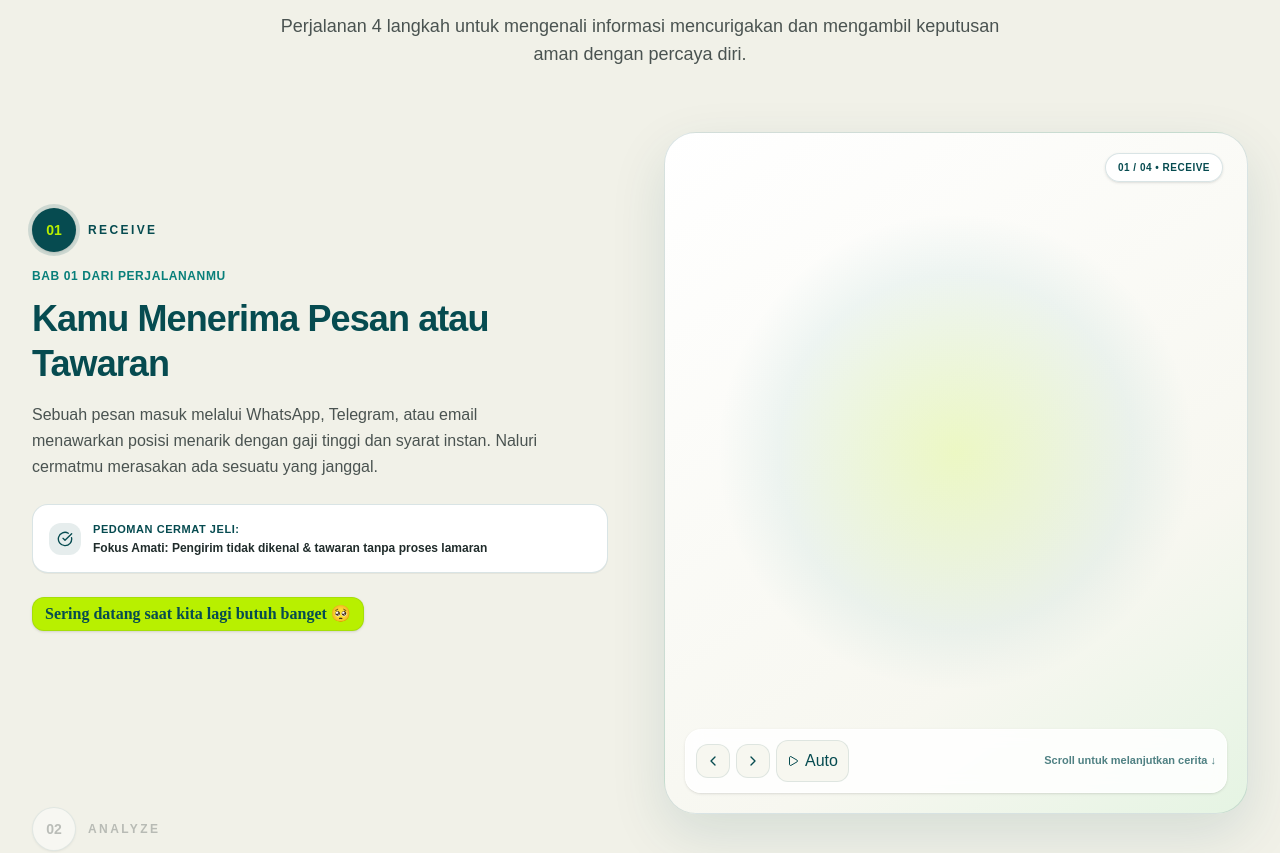
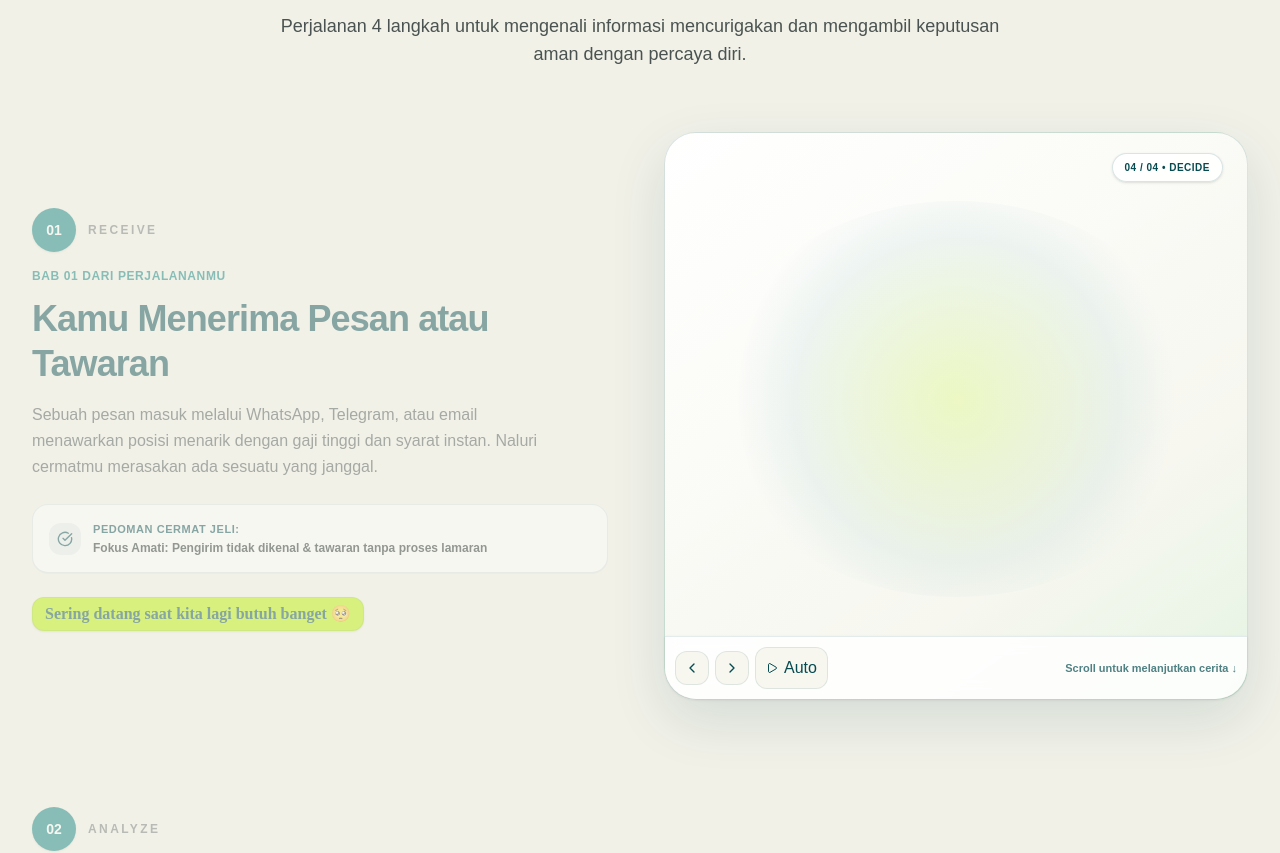
Before and after one commit to jona-2212/MIT_WEEK2026, a React (Vite) app in the folder mit-web/frontend/: page / in a window 1280 px wide. Shown: the part 1027-1880 px from the top of the page. Built offline with nearby package versions, Linux system fonts and the light colour scheme; no server answers.

Commit message:
memperbaiki tampilan konten section 2

```diff
--- a/mit-web/frontend/src/components/HowItWorksSection.tsx
+++ b/mit-web/frontend/src/components/HowItWorksSection.tsx
@@ -199,15 +199,42 @@ export const HowItWorksSection: React.FC<HowItWorksSectionProps> = ({ onCheckJob
   ]
 
   useEffect(() => {
-    const observer = new IntersectionObserver((entries) => {
-      const visible = entries.filter((entry) => entry.isIntersecting).sort((a, b) => b.intersectionRatio - a.intersectionRatio)[0]
-      if (visible) {
-        const index = Number((visible.target as HTMLElement).dataset.storyIndex)
-        if (!Number.isNaN(index)) setActiveStep(index)
+      let frameId = 0
+
+      const updateActiveStep = () => {
+        frameId = 0
+        const viewportCenter = window.innerHeight / 2
+        let closestIndex = 0
+        let closestDistance = Number.POSITIVE_INFINITY
+
+        chapterRefs.current.forEach((chapter, index) => {
+          if (!chapter) return
+
+          const bounds = chapter.getBoundingClientRect()
+          const chapterCenter = Math.min(Math.max(viewportCenter, bounds.top), bounds.bottom)
+          const distance = Math.abs(viewportCenter - chapterCenter)
+          if (distance < closestDistance) {
+            closestDistance = distance
+            closestIndex = index
+          }
+        })
+
+        setActiveStep((current) => current === closestIndex ? current : closestIndex)
       }
-    }, { threshold: [0.35, 0.6, 0.8], rootMargin: "-12% 0px -28% 0px" })
-    chapterRefs.current.forEach((chapter) => chapter && observer.observe(chapter))
-    return () => observer.disconnect()
+
+      const handleScroll = () => {
+        if (frameId === 0) frameId = window.requestAnimationFrame(updateActiveStep)
+      }
+
+      updateActiveStep()
+      window.addEventListener("scroll", handleScroll, { passive: true })
+      window.addEventListener("resize", handleScroll)
+
+      return () => {
+        window.removeEventListener("scroll", handleScroll)
+        window.removeEventListener("resize", handleScroll)
+        if (frameId !== 0) window.cancelAnimationFrame(frameId)
+      }
   }, [])
 
   useEffect(() => {
@@ -240,7 +267,7 @@ export const HowItWorksSection: React.FC<HowItWorksSectionProps> = ({ onCheckJob
         </div>
 
         <div className="mb-8 lg:hidden">
-          <div className="story-scene-shell min-h-[590px] w-full">
+          <div className={`story-scene-shell story-shell-${current.visualType} mx-auto w-full max-w-[520px]`}>
             <div className="story-scene-backdrop" />
             <div className="absolute right-4 top-4 z-20 rounded-full border border-[#064B50]/15 bg-white/90 px-3 py-1.5 text-[10px] font-black tracking-wider text-[#064B50]">{current.number} / 04 • {current.tag}</div>
             <div key={`mobile-${current.visualType}`} className={`story-scene-animated story-scene-${current.visualType}`}>{renderVisual(current.visualType)}</div>
@@ -284,12 +311,12 @@ export const HowItWorksSection: React.FC<HowItWorksSectionProps> = ({ onCheckJob
           </div>
 
           <div className="hidden lg:col-span-6 lg:block">
-            <div className="sticky top-28 flex min-h-[680px] items-center">
-              <div className="story-scene-shell w-full">
+            <div className="sticky top-28 self-start">
+              <div className={`story-scene-shell story-shell-${current.visualType} w-full`}>
                 <div className="story-scene-backdrop" />
                 <div className="absolute right-6 top-5 z-20 rounded-full border border-[#064B50]/15 bg-white/90 px-3 py-1.5 text-[10px] font-black tracking-wider text-[#064B50] shadow-sm">{current.number} / 04 • {current.tag}</div>
                 <div key={current.visualType} className={`story-scene-animated story-scene-${current.visualType}`}>{renderVisual(current.visualType)}</div>
-                <div className="absolute bottom-5 left-5 right-5 z-20 flex items-center justify-between rounded-2xl border border-white/70 bg-white/85 p-2.5 shadow-sm backdrop-blur">
+                <div className="story-scene-controls z-20 flex items-center justify-between border-t border-[#064B50]/10 bg-white/85 p-2.5 shadow-sm backdrop-blur">
                   <div className="flex items-center gap-1.5">
                     <button onClick={() => selectStep(activeStep === 0 ? steps.length - 1 : activeStep - 1)} className="rounded-xl border border-[#064B50]/10 bg-[#F7F7F0] p-2 text-[#064B50]"><ChevronLeft className="h-4 w-4" /></button>
                     <button onClick={() => selectStep((activeStep + 1) % steps.length)} className="rounded-xl border border-[#064B50]/10 bg-[#F7F7F0] p-2 text-[#064B50]"><ChevronRight className="h-4 w-4" /></button>
--- a/mit-web/frontend/src/index.css
+++ b/mit-web/frontend/src/index.css
@@ -99,12 +99,20 @@ button, a { font: inherit; }
 
 .story-scene-shell {
   position: relative;
-  min-height: 680px;
-  overflow: hidden;
+  display: flex;
+  flex-direction: column;
+  min-height: 0;
+  overflow: visible;
   border: 1px solid rgba(6, 75, 80, .15);
   border-radius: 2rem;
   background: linear-gradient(145deg, #fff 0%, #f7f7f0 70%, #e5f4e3 100%);
   box-shadow: 0 20px 55px rgba(6, 75, 80, .12);
+}
+
+.story-shell-decide,
+.story-shell-decide .story-scene-animated,
+.story-shell-decide .story-stage-content {
+  min-height: 0;
 }
 
 .story-scene-backdrop {
@@ -114,14 +122,14 @@ button, a { font: inherit; }
   background: radial-gradient(circle, rgba(184, 240, 0, .2), rgba(8, 127, 122, .06) 52%, transparent 70%);
 }
 
-.story-scene-animated { position: relative; z-index: 10; height: 100%; min-height: 680px; }
+.story-scene-animated { position: relative; z-index: 10; flex: 1 1 auto; height: auto; min-height: 0; }
 .story-scene-receive { animation: story-receive-scene .65s cubic-bezier(.2,.8,.2,1) both; }
 .story-scene-analyze { animation: story-analyze-scene .7s cubic-bezier(.2,.8,.2,1) both; }
 .story-scene-verify { animation: story-verify-scene .7s cubic-bezier(.2,.8,.2,1) both; transform-origin: center; }
 .story-scene-decide { animation: story-decision-scene .65s cubic-bezier(.2,.8,.2,1) both; }
-.story-stage-content { position: relative; min-height: 680px; padding: 78px 36px 96px; }
-.story-character-wrap { display: flex; justify-content: center; min-height: 240px; align-items: flex-end; animation: story-float 4s ease-in-out infinite; }
-.story-character { position: relative; width: 170px; height: 220px; }
+.story-stage-content { position: relative; min-height: 0; padding: 48px 30px 34px; }
+.story-character-wrap { display: flex; justify-content: center; min-height: 205px; align-items: flex-end; animation: story-float 4s ease-in-out infinite; }
+.story-character { position: relative; width: 150px; height: 195px; transform: scale(.92); transform-origin: bottom center; }
 .story-character-body { position: absolute; bottom: 20px; left: 50%; width: 125px; height: 160px; transform: translateX(-50%); border-radius: 52% 52% 34% 34%; background: linear-gradient(160deg, #17aaa2, #064b50); box-shadow: inset -12px -8px 0 rgba(0,0,0,.1), 0 12px 20px rgba(6,75,80,.2); }
 .story-character-face { position: absolute; top: -50px; left: 13px; width: 99px; height: 99px; border: 7px solid #064b50; border-radius: 50%; background: #d7fff1; box-shadow: inset -7px -6px 0 rgba(8,127,122,.13); }
 .story-eye { position: absolute; top: 34px; width: 9px; height: 13px; border-radius: 50%; background: #064b50; }
@@ -155,12 +163,50 @@ button, a { font: inherit; }
 .story-phone { right: 0; top: 80px; width: 50px; height: 76px; transform: rotate(13deg); animation: story-float 2.5s ease-in-out infinite; }.story-laptop { right: -8px; top: 115px; width: 95px; height: 52px; border-radius: 10px 10px 5px 5px; animation: story-float 2.8s ease-in-out infinite; }.story-document { right: -5px; top: 75px; width: 65px; height: 85px; border-color: #087f7a; color: #087f7a; background: white; transform: rotate(8deg); animation: story-float 3s ease-in-out infinite; }.story-shield { right: -5px; top: 70px; width: 72px; height: 78px; border-radius: 50% 50% 45% 45%; animation: story-pulse 2s infinite; }
 .story-popup { position: relative; z-index: 4; width: 100%; border: 1px solid rgba(6,75,80,.15); border-radius: 1.25rem; background: rgba(255,255,255,.94); padding: 16px; box-shadow: 0 14px 28px rgba(6,75,80,.13); animation: story-pop .6s .18s ease both; }
 .story-popup-receive { margin-top: -6px; animation: story-notification-drop .65s .22s cubic-bezier(.2,.8,.2,1) both; }.story-popup-analyze { margin-top: -8px; animation: story-pop .55s .28s ease both; }.story-popup-verify { margin-top: -8px; animation: story-check .55s .2s ease both; }.story-popup-decide { margin-top: -8px; animation: story-pop .55s .2s ease both; }
+.story-shell-verify .story-stage-content {
+  padding: 32px 24px 24px;
+}
+.story-shell-verify .story-character-wrap {
+  min-height: 165px;
+}
+.story-shell-verify .story-character {
+  transform: scale(.84);
+}
+.story-shell-verify .story-popup {
+  padding: 13px;
+}
+.story-shell-decide .story-stage-content {
+  padding: 16px 16px 14px;
+  transform: scale(.8);
+  transform-origin: top center;
+  width: 125%;
+  margin-left: -12.5%;
+  margin-bottom: -20%;
+}
+.story-shell-decide .story-character-wrap {
+  min-height: 140px;
+}
+.story-shell-decide .story-character {
+  transform: scale(.8);
+}
+.story-shell-decide .story-popup {
+  padding: 10px;
+  font-size: 10px;
+}
+.story-shell-decide .story-popup h4 {
+  font-size: 1.05rem;
+}
+.story-shell-decide .story-popup button {
+  padding-top: 8px;
+  padding-bottom: 8px;
+}
 .story-floating-label { position: absolute; right: 12px; top: 48px; z-index: 5; border: 1px solid rgba(6,75,80,.15); border-radius: 999px; background: #b8f000; padding: 8px 12px; color: #064b50; font-size: 10px; font-weight: 800; animation: story-pop .6s .5s ease both, story-float 3s 1s ease-in-out infinite; }
 .story-pulse-dot { display: inline-block; width: 7px; height: 7px; margin-right: 6px; border-radius: 50%; background: #dc2626; animation: story-pulse 1.6s infinite; }
 .story-scan-line { position: absolute; inset-inline: 0; height: 2px; background: #087f7a; box-shadow: 0 0 10px #087f7a; animation: story-scan 2.4s ease-in-out infinite; }
 .story-chip { display: inline-flex; align-items: center; border-radius: 9px; padding: 4px 7px; font-size: 10px; font-weight: 700; }.story-chip-danger { border: 1px solid #fecaca; background: #fef2f2; color: #b91c1c; }.story-chip-warning { border: 1px solid #fde68a; background: #fffbeb; color: #b45309; }
 .story-verified-stamp { display: flex; align-items: center; gap: 6px; margin-top: 12px; border-radius: 10px; background: rgba(184,240,0,.22); padding: 8px; color: #064b50; font-size: 10px; font-weight: 700; animation: story-pop .7s .8s ease both; }
 .story-decision-option { display: flex; align-items: center; gap: 8px; border: 1px solid rgba(6,75,80,.12); border-radius: 11px; background: #fff; padding: 10px; color: #202c2b; font-size: 11px; font-weight: 700; }.story-decision-stop { border-color: #99f6e4; background: #ecfdf5; color: #065f46; }.story-decision-muted { color: rgba(32,44,43,.5); }
+.story-scene-controls { flex-shrink: 0; border-radius: 0 0 2rem 2rem; }
 
 .story-scene-receive .story-character-wrap { animation: story-listen 2.8s .4s ease-in-out infinite; }
 .story-scene-receive .story-phone { animation: story-pulse 1.8s .5s infinite, story-float 2.5s 1s ease-in-out infinite; }
@@ -181,9 +227,14 @@ button, a { font: inherit; }
 .story-scene-decide .story-decision-option:nth-child(3) { animation: story-pop .4s 1.05s both; }
 
 @media (max-width: 1023px) {
-  .story-scene-shell { min-height: 590px; }
-  .story-scene-animated, .story-stage-content { min-height: 590px; }
-  .story-stage-content { padding: 68px 18px 34px; }
-  .story-character-wrap { min-height: 205px; }
+  .story-scene-shell { min-height: 0; }
+  .story-scene-animated, .story-stage-content { min-height: 0; }
+  .story-stage-content { padding: 56px 18px 34px; }
+  .story-character-wrap { min-height: 190px; }
   .story-character { transform: scale(.86); transform-origin: bottom center; }
+  .story-shell-decide,
+  .story-shell-decide .story-scene-animated,
+  .story-shell-decide .story-stage-content {
+    min-height: 0;
+  }
 }
```
